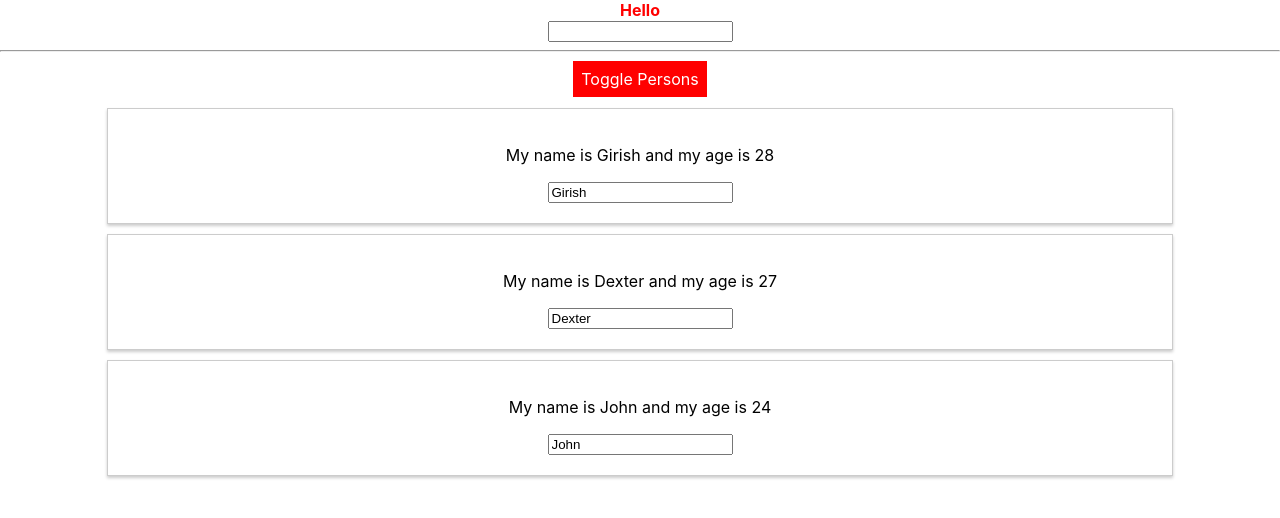
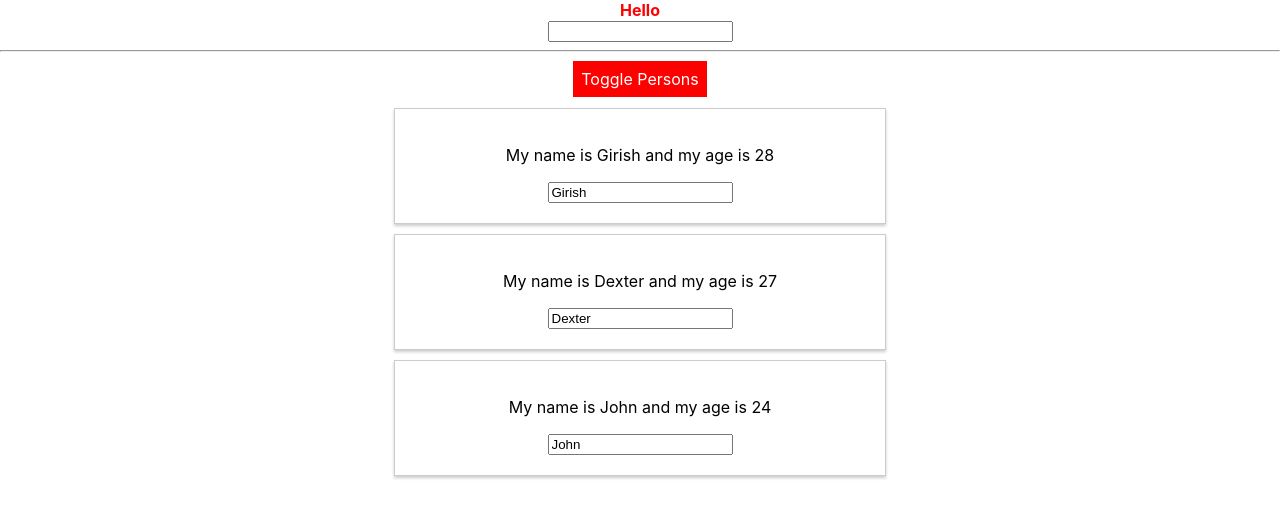
Before and after one commit to girisukinkar/react-projects, a React (Create React App) app in the folder udemy-course/: page / in a window 1280 px wide. Both pictures are taken after a click on the button "Toggle Persons". Shown: the top 518 px of the page. Built offline with nearby package versions, Linux system fonts and the light colour scheme; the HTML template or start-up script is replaced by a standard one.

Commit message:
installed styled components

```diff
--- a/udemy-course/package.json
+++ b/udemy-course/package.json
@@ -9,6 +9,7 @@
     "react": "^17.0.1",
     "react-dom": "^17.0.1",
     "react-scripts": "4.0.1",
+    "styled-components": "^5.2.1",
     "web-vitals": "^0.2.4"
   },
   "scripts": {
--- a/udemy-course/src/App.js
+++ b/udemy-course/src/App.js
@@ -1,9 +1,9 @@
 import React, { Component } from 'react';
 import './App.css';
-import person from './Person/Person';
 import Person from './Person/Person';
 import Validate from './Validate';
 class App extends Component {
+
 
   state  =  {
     persons : [
@@ -76,7 +76,7 @@
       );
     }
 
-    let classes = ['red','bold'].join(' ');
+    let classes = ['red','bold'];
     //Dynamically add / assign classes
     if(this.state.persons.length <= 2){
       classes.push('red');
@@ -84,6 +84,7 @@
     if(this.state.persons.length <= 1){
       classes.push('bold');
     }
+    classes = classes.join(' ');
     return (
       <div className="App">
       <div className={classes}>Hello</div>
--- a/udemy-course/src/Person/Person.js
+++ b/udemy-course/src/Person/Person.js
@@ -1,13 +1,27 @@
 import React from 'react';
 import './Person.css';
+import styled from 'styled-components';
 
+const StyledDiv =  styled.div`
+    border:1px solid #ccc;
+    margin:10px auto;
+    text-align: center;
+    padding: 20px;
+    box-shadow: 0 2px 3px #ccc;
+    width: 80%;
+    @media (min-width: 500px){
+         width: 450px;
+
+    }
+`;
 const person = (props) => {
     return (
-        <div className="Person">
+          // <div className="Person">
+       <StyledDiv>
         <p onClick={props.click}>My name is {props.name} and my age is {props.age}</p>
         <p>{props.children}</p>
         <input type="text" onChange={props.changed} value={props.name} />
-        </div>
+        </StyledDiv>
     )
 }
 
```
Also changed, not shown: 2 other files (tests, documents, lock files or other folders).
